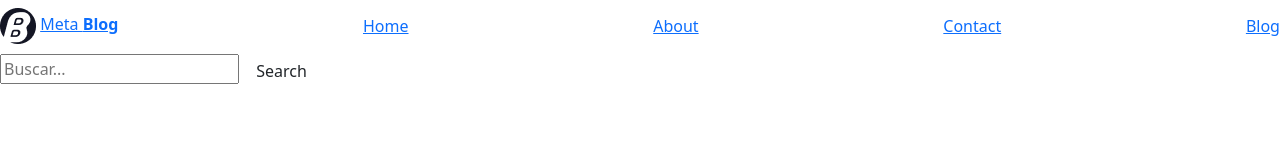
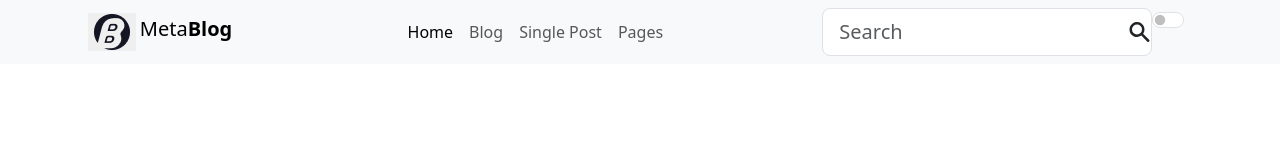
Before and after one commit to PnadalP/Blog_bootstrap, a plain HTML site: page index.html in a window 1280 px wide. Drawn offline with nearby package versions, Linux system fonts and the light colour scheme.

Commit message:
questionari de cerca

```diff
--- a/index.html
+++ b/index.html
@@ -3,25 +3,43 @@
 <head>
     <meta charset="UTF-8">
     <meta name="viewport" content="width=device-width, initial-scale=1.0">
+    <link rel="stylesheet" href="css/styles.css">
     <link rel="stylesheet" href="https://cdn.jsdelivr.net/npm/bootstrap@5.3.3/dist/css/bootstrap.min.css">
     <title>Blog</title>
 </head>
 <body>
     <header>
-        <nav class="navbar">
-            <div>
-                <img src="img/Union.png" alt="">
-                <a href="#">Meta <strong>Blog</strong></strong></a>
+        <nav class="navbar navbar-expand-lg bg-body-tertiary">
+            <div class="container-fluid d-flex justify-content-around">
+                <div>
+                    <button class="border border-0">
+                        <img src="img/Union.png" alt="">
+                    </button>
+                    <a class="navbar-brand" href="#">Meta<strong>Blog</strong></a>
+                </div>
+                <div class="navbar-nav">
+                    <a class="nav-link active" aria-current="page" href="#">Home</a>
+                    <a class="nav-link" href="#">Blog</a>
+                    <a class="nav-link" href="#">Single Post</a>
+                    <a class="nav-link" href="#">Pages</a>
+                </div>
+                <div class="d-flex flex-row">
+                    <div>
+                        <form class="d-flex" role="search">
+                            <div class="search-input position-relative">
+                                <input type="search" class="form-control form-control-lg" placeholder="Search">
+                                <svg xmlns="http://www.w3.org/2000/svg" class="position-absolute top-50 end-0 translate-middle-y search-icon" width="25" height="25" viewBox="0 0 20 20" fill="currentColor">
+                                    <path fill-rule="evenodd" d="M8 4a4 4 0 100 8 4 4 0 000-8zM2 8a6 6 0 1110.89 3.476l4.817 4.817a1 1 0 01-1.414 1.414l-4.816-4.816A6 6 0 012 8z" clip-rule="evenodd" />
+                                </svg>
+                            </div>
+                        </form>
+                    </div>
+                    <div class="form-check form-switch">
+                        <input class="form-check-input" type="checkbox" role="switch" id="flexSwitchCheckDefault">
+                    </div>
+                </div>
             </div>
-                <a href="#">Home</a>
-                <a href="#">About</a>
-                <a href="#">Contact</a>
-                <a href="#">Blog</a>
         </nav>
-        <div>
-            <input  type="text" placeholder="Buscar...">
-            <button class="btn btn-online-success">Search</button>
-        </div>
     </header>
 </body>
 <script src="https://cdn.jsdelivr.net/npm/@popperjs/core@2.11.8/dist/umd/popper.min.js" integrity="sha384-I7E8VVD/ismYTF4hNIPjVp/Zjvgyol6VFvRkX/vR+Vc4jQkC+hVqc2pM8ODewa9r" crossorigin="anonymous"></script>
```
